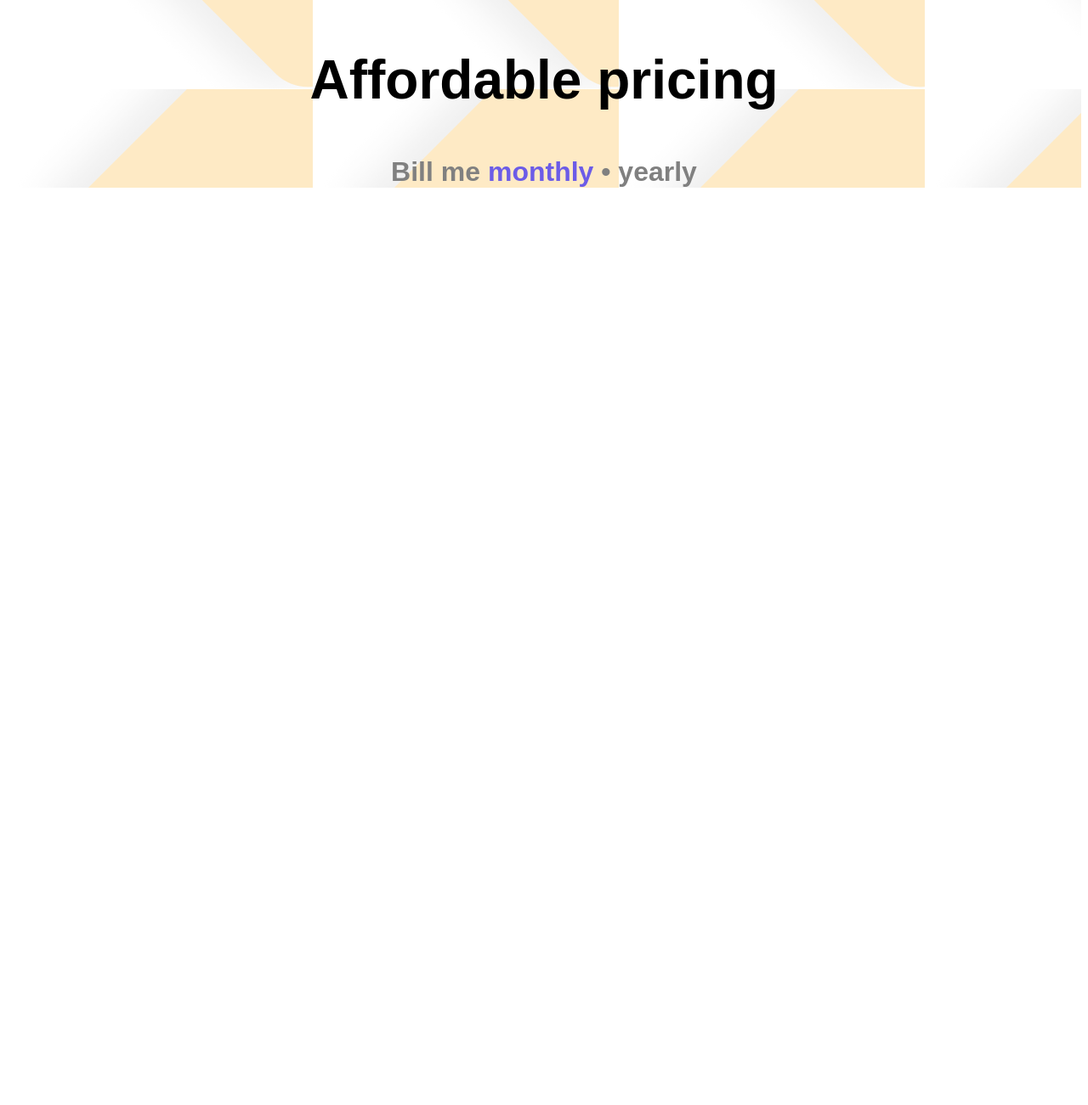
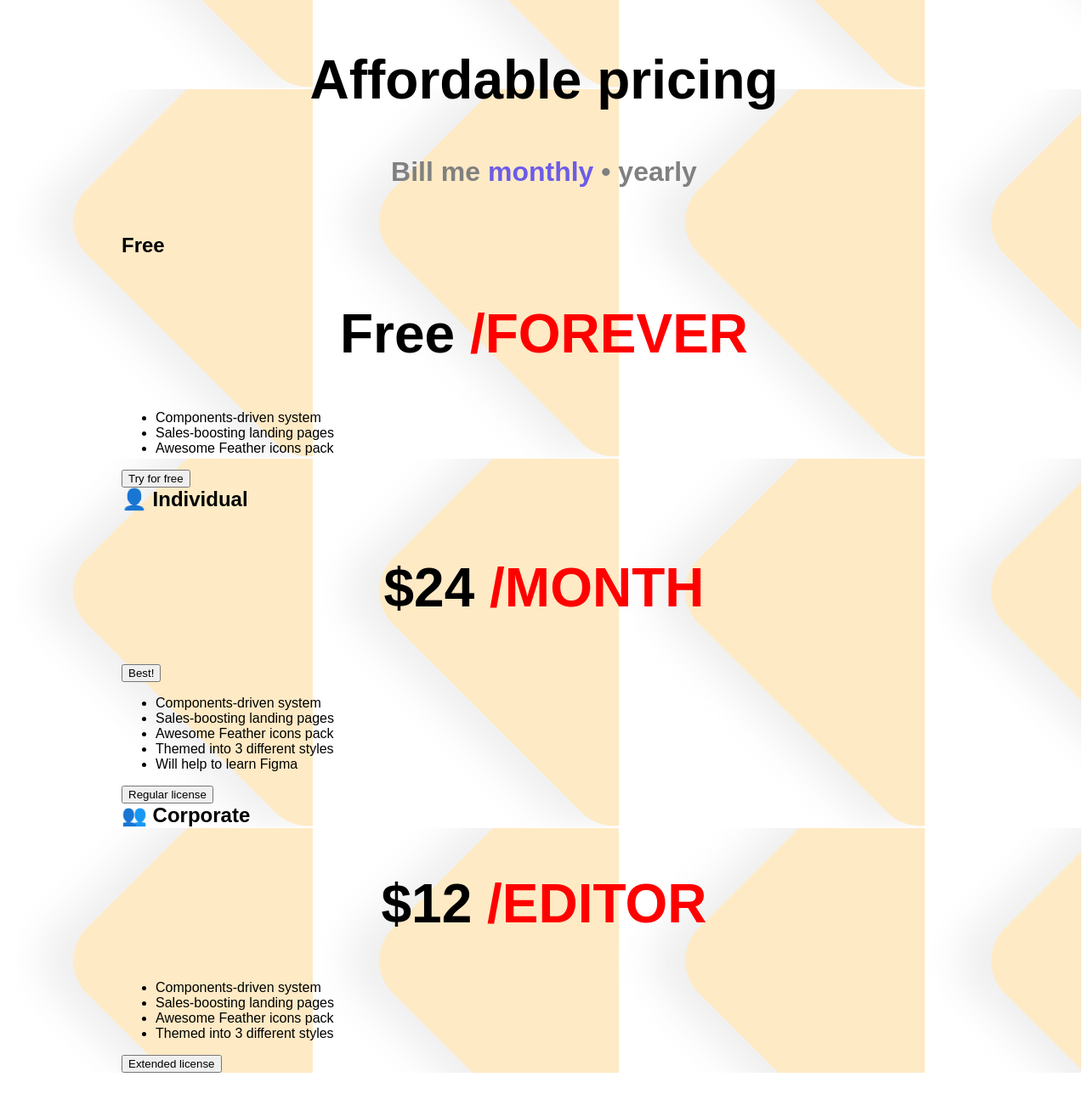
Before and after one commit to michellehernandez-2206/INM420-A1-MichelleH, a website: page baseDirectory/index.html in a window 1280 px wide. Shown: the part 841-2142 px from the top of the page at 85% size. Before the commit the page ends 1136 px from the top, so only its background shows below. Drawn offline with Linux system fonts and the light colour scheme; files whose address does not match are found by name; a web font is replaced by a local one.

Commit message:
third HTML

```diff
--- a/baseDirectory/css/style.css
+++ b/baseDirectory/css/style.css
@@ -33,6 +33,17 @@
 #thisone{
     color: black;
     font-weight: 700;
+}
+
+nav button{
+    background-color: #6C5CE7;
+    color: white;
+    border-radius: 100px;
+    font-weight: 700;
+    font-size: 24px;
+    padding: 16px 40px;
+    border: none;
+
 }
 
 main{
@@ -86,6 +97,7 @@
     background-color: #E84393;
     border-radius: 100px;
     padding-top: 5px;
+
 }
 
 .growth_card img{
--- a/baseDirectory/index.html
+++ b/baseDirectory/index.html
@@ -18,7 +18,7 @@
             <h1>Grid</h1>
         </div>
         <ul>
-            <li>How it works</li>
+            <li id="thisone">How it works</li>
             <li>Who we are</li>
             <li>What we do</li>
             <li>Contact Us</li>
@@ -81,6 +81,45 @@
             <h1>Affordable pricing</h1>
             <h5>Bill me <span>monthly</span> • yearly</h5>
 
+            <div>
+                <div class="free_box">
+                    <h6>Free</h6>
+                    <h1>Free <span>/FOREVER</span></h1>
+                    <ul>
+                        <li>Components-driven system</li>
+                        <li>Sales-boosting landing pages</li>
+                        <li>Awesome Feather icons pack</li>
+                    </ul>
+                    <button>Try for free</button>
+                </div>
+                <div class="individual_box">
+                    <div>
+                        <h6>👤 Individual</h6>
+                        <h1>$24 <span>/MONTH</span></h1>
+                        <button>Best!</button>
+                    </div>
+                    <ul>
+                        <li>Components-driven system</li>
+                        <li>Sales-boosting landing pages</li>
+                        <li>Awesome Feather icons pack</li>
+                        <li>Themed into 3 different styles</li>
+                        <li>Will help to learn Figma</li>
+                    </ul>
+                    <button>Regular license</button>
+                </div>
+                <div class="corporate_box">
+                    <h6>👥 Corporate</h6>
+                    <h1>$12 <span>/EDITOR</span></h1>
+                    <ul>
+                        <li>Components-driven system</li>
+                        <li>Sales-boosting landing pages</li>
+                        <li>Awesome Feather icons pack</li>
+                        <li>Themed into 3 different styles</li>
+                    </ul>
+                    <button>Extended license</button>
+                </div>
+            </div>
+
         </section>
     </main>
 </body>
```
